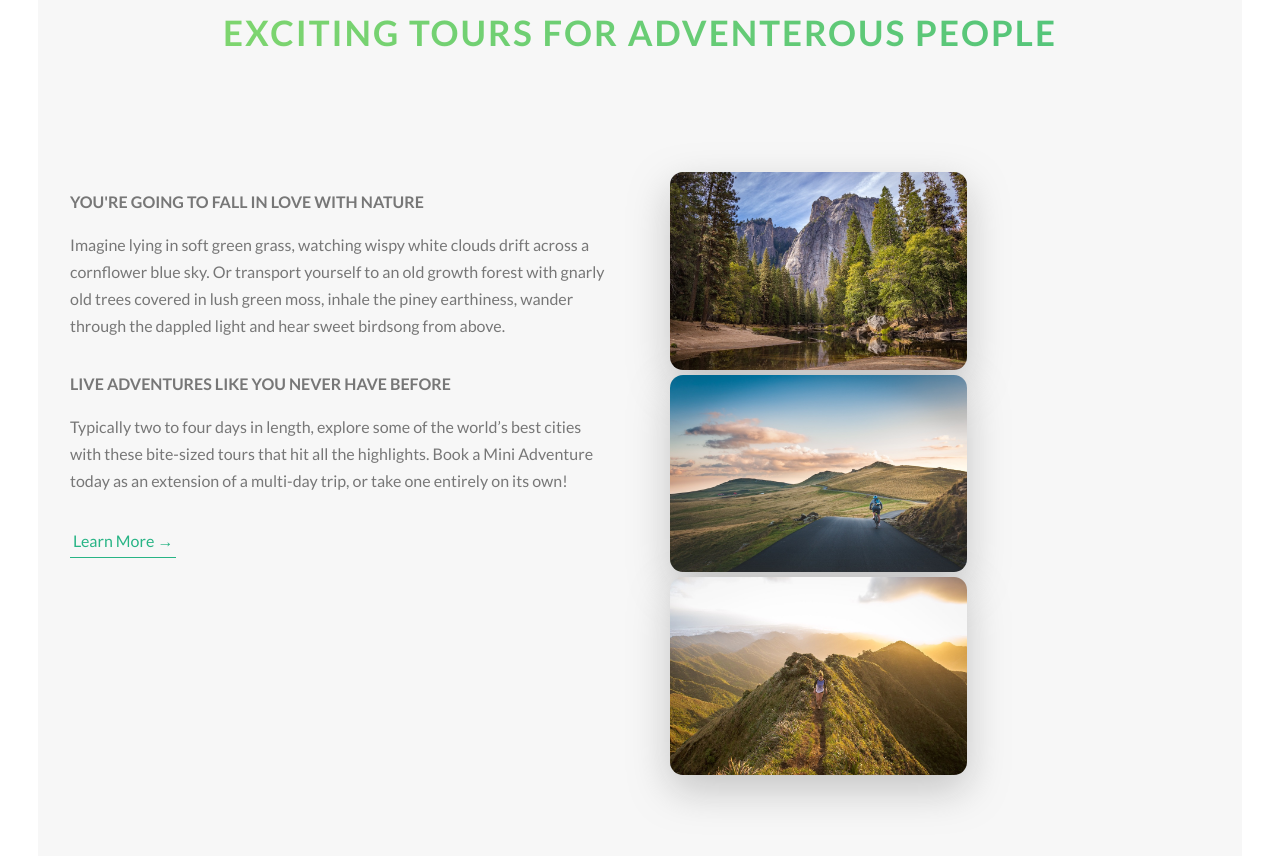
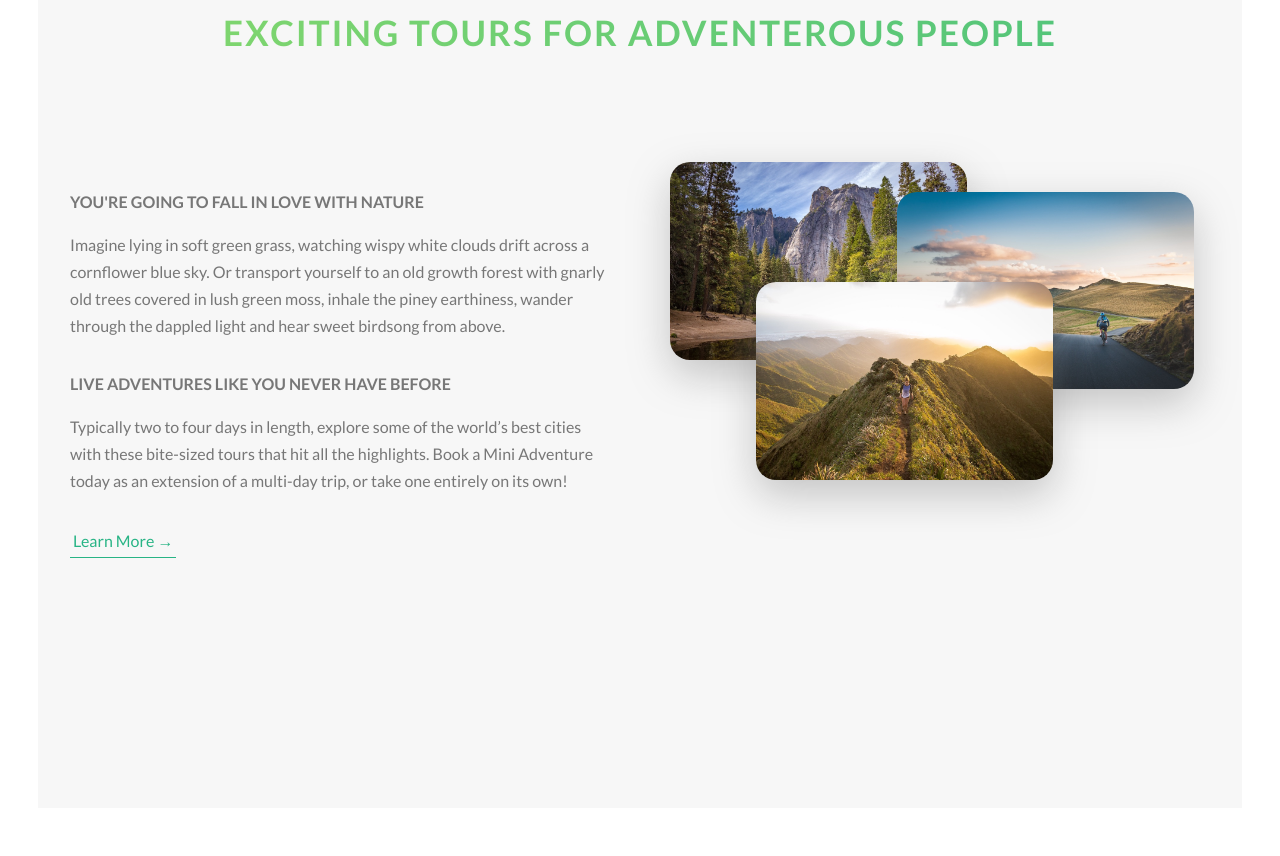
Before and after one commit to louis9979/NatoursProject, a website: page Natours/starter/index.html in a window 1280 px wide. Shown: the part 914-1770 px from the top of the page. Drawn offline with Linux system fonts and the light colour scheme.

Commit message:
making column 2 images overlap with one another

```diff
--- a/Natours/starter/sass/components/_composition.scss
+++ b/Natours/starter/sass/components/_composition.scss
@@ -1,7 +1,25 @@
 .composition {
+  position: relative;
+
   &__photo {
     width: 55%;
-    box-shadow: 0 15px 40px rgba($color-grey-dark, 0.4);
-    border-radius: 13px;
+    box-shadow: 0 1.5rem 4rem rgba($color-grey-dark, 0.4);
+    border-radius: 20px;
+    position: absolute;
+
+    &--p1 {
+      left: 0;
+      top: -1rem;
+    }
+
+    &--p2 {
+      right: 3%;
+      top: 2rem;
+    }
+
+    &--p3 {
+      left: 16%;
+      top: 11rem;
+    }
   }
 }
```
Also changed, not shown: Natours/starter/css/style.css.
